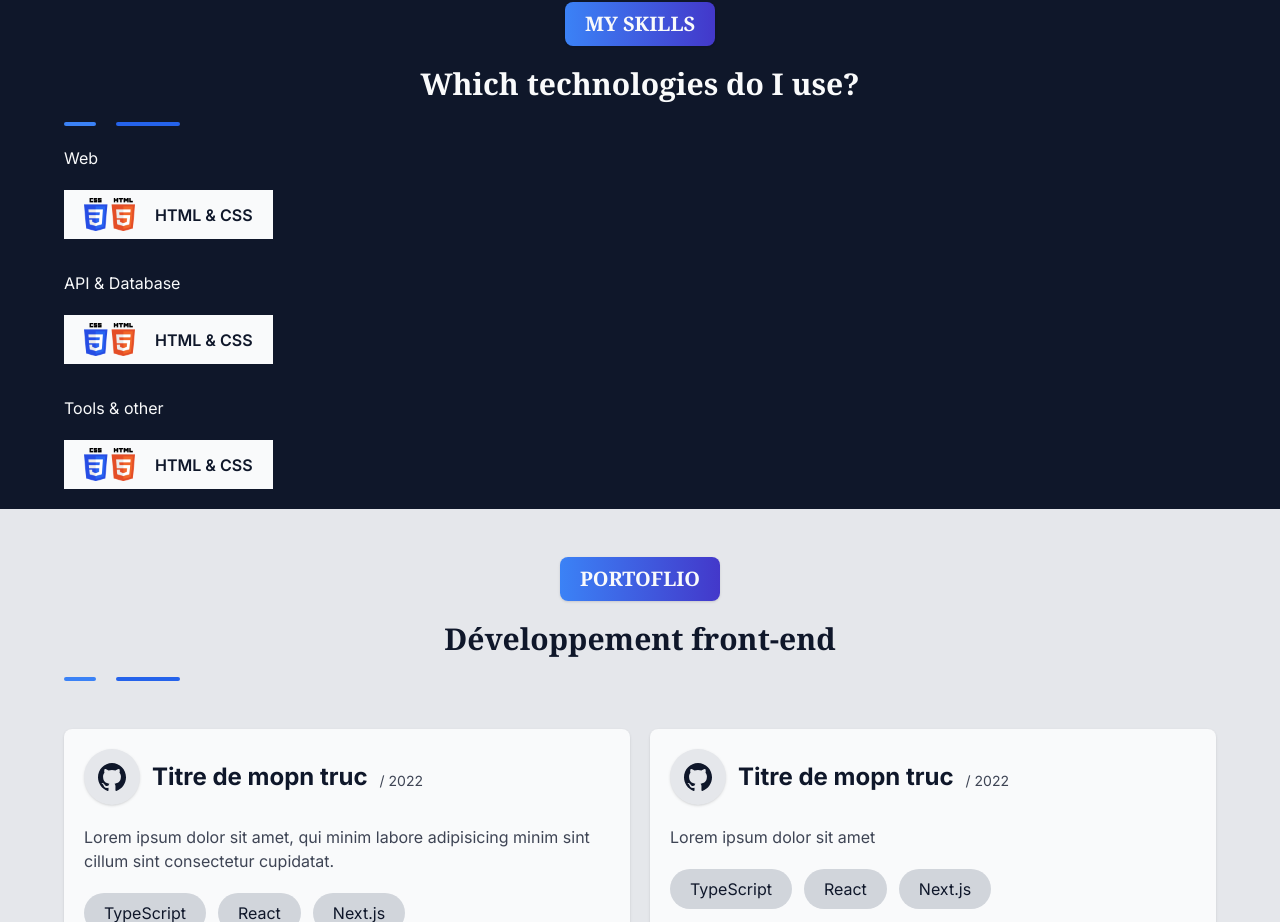
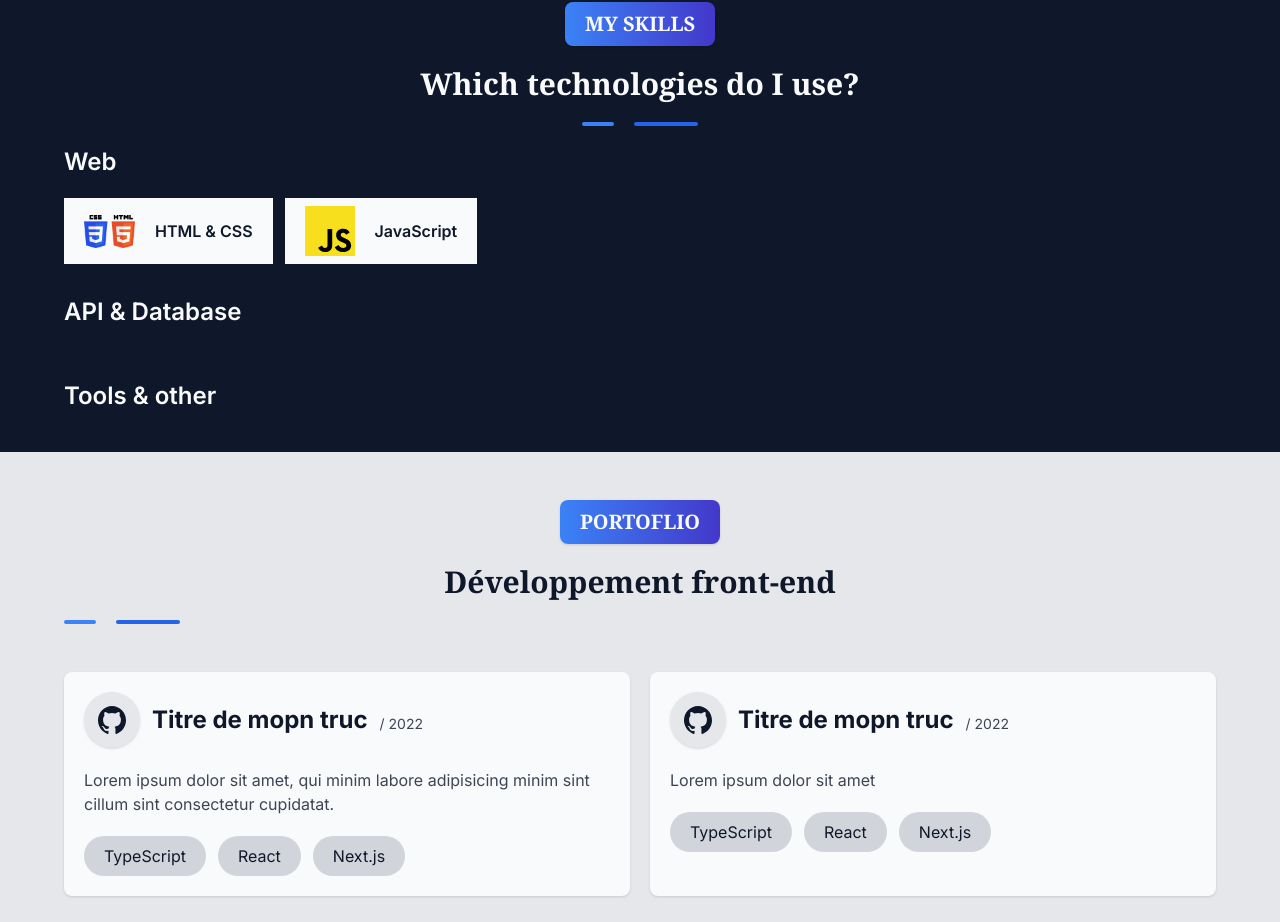
Before and after one commit to leoroullois/leoroullois.com, a Next.js app: page / in a window 1280 px wide. Shown: the part 898-1820 px from the top of the page. Built offline with nearby package versions, Linux system fonts and the light colour scheme.

Commit message:
refactor : improving the file structure (skills)

```diff
--- a/src/components/cards/competence.tsx
+++ b/src/components/cards/competence.tsx
@@ -1,12 +1,9 @@
+import { ICompetence } from '@lib/types';
 import clsx from 'clsx';
 import Image from 'next/image';
 import React, {FC} from 'react';
 
-interface IProps {
-  label: string;
-  logo: string;
-}
-const Competence: FC<IProps> = ({label, logo}) => {
+const Competence: FC<ICompetence> = ({label, logo, width, height}) => {
   return (
     <article
       className={clsx(
@@ -19,10 +16,8 @@ const Competence: FC<IProps> = ({label, logo}) => {
         loading='lazy'
         src={logo}
         alt={`Logo of the ${label} technologie.`}
-        width={1280 / 25}
-        height={829 / 25}
-        // layout="fill"
-        // layout="responsive"
+        width={width}
+        height={height}
       />
       <span>{label}</span>
     </article>
--- /dev/null
+++ b/src/components/technologies.tsx
@@ -0,0 +1,23 @@
+import {competences} from '@lib/data';
+import React, {FC} from 'react';
+import Competence from './cards/competence';
+interface IProps {
+  category: 'Web' | 'API & Database' | 'Tools & other';
+}
+
+const Technologies: FC<IProps> = ({category}) => {
+  return (
+    <div className='flex flex-col gap-y-5'>
+      <h3 className='font-semibold text-2xl'>{category}</h3>
+      <div className='flex flex-wrap gap-x-3 gap-y-5'>
+        {competences
+          .filter((competence) => competence.category === category)
+          .map((props, i) => (
+            <Competence key={i} {...props} />
+          ))}
+      </div>
+    </div>
+  );
+};
+
+export default Technologies;
--- a/src/lib/data.ts
+++ b/src/lib/data.ts
@@ -1,3 +1,5 @@
+import { ICompetence } from "./types"
+
 export const references = [
   {
     title: "Titre de mopn truc",
@@ -21,3 +23,20 @@ export const references = [
     url: "https://www.github.com",
   },
 ]
+
+export const competences : ICompetence[] = [
+  {
+    category: "Web",
+    label: "HTML & CSS",
+    logo: "/skills/html_css.png",
+    width: 1280/25,
+    height: 829/25,
+  },
+  {
+    label: "JavaScript",
+    category: "Web",
+    logo: "/skills/javascript.svg",
+    width: 50,
+    height: 50,
+  }
+]
--- a/src/lib/types.ts
+++ b/src/lib/types.ts
@@ -6,3 +6,11 @@ export interface ILinks {
   label: string;
   href: string;
 }
+
+export interface ICompetence {
+  category: "Web" | "API & Database" | "Tools & other";
+  label: string;
+  logo: string;
+  width: number;
+  height: number;
+}
--- a/src/sections/skills.tsx
+++ b/src/sections/skills.tsx
@@ -1,7 +1,9 @@
 import Competence from '@components/cards/competence';
+import Technologies from '@components/technologies';
 import Bars from '@components/_common/bars';
 import Title from '@components/_common/title';
 import Wrapper from '@components/_common/wrapper';
+import {competences} from '@lib/data';
 import clsx from 'clsx';
 import React from 'react';
 
@@ -20,30 +22,11 @@ const Skills = () => {
         <h2 className='text-center text-3xl font-serif font-semibold'>
           Which technologies do I use?
         </h2>
-        <Bars theme='blue' align='left' />
+        <Bars theme='blue' align='center' />
         <div className='flex flex-col gap-y-8'>
-          <div className='flex flex-col gap-y-5'>
-            <h3>Web</h3>
-            <div className='flex flex-wrap gap-x-3 gap-y-5'>
-              <Competence label='HTML & CSS' logo='/skills/html_css.png' />
-            </div>
-          </div>
-
-          <div className='flex flex-col gap-y-5'>
-            <h3>API & Database</h3>
-            <div className='flex flex-wrap gap-x-3 gap-y-5'>
-              <Competence label='HTML & CSS' logo='/skills/html_css.png' />
-            </div>
-          </div>
-
-          <div className='flex flex-col gap-y-5'>
-            <h3>Tools & other</h3>
-            <div className='flex flex-wrap gap-x-3 gap-y-5'>
-              <Competence label='HTML & CSS' logo='/skills/html_css.png' />
-            </div>
-          </div>
-
-
+          <Technologies category='Web' />
+          <Technologies category='API & Database' />
+          <Technologies category='Tools & other' />
         </div>
       </Wrapper>
     </section>
```
